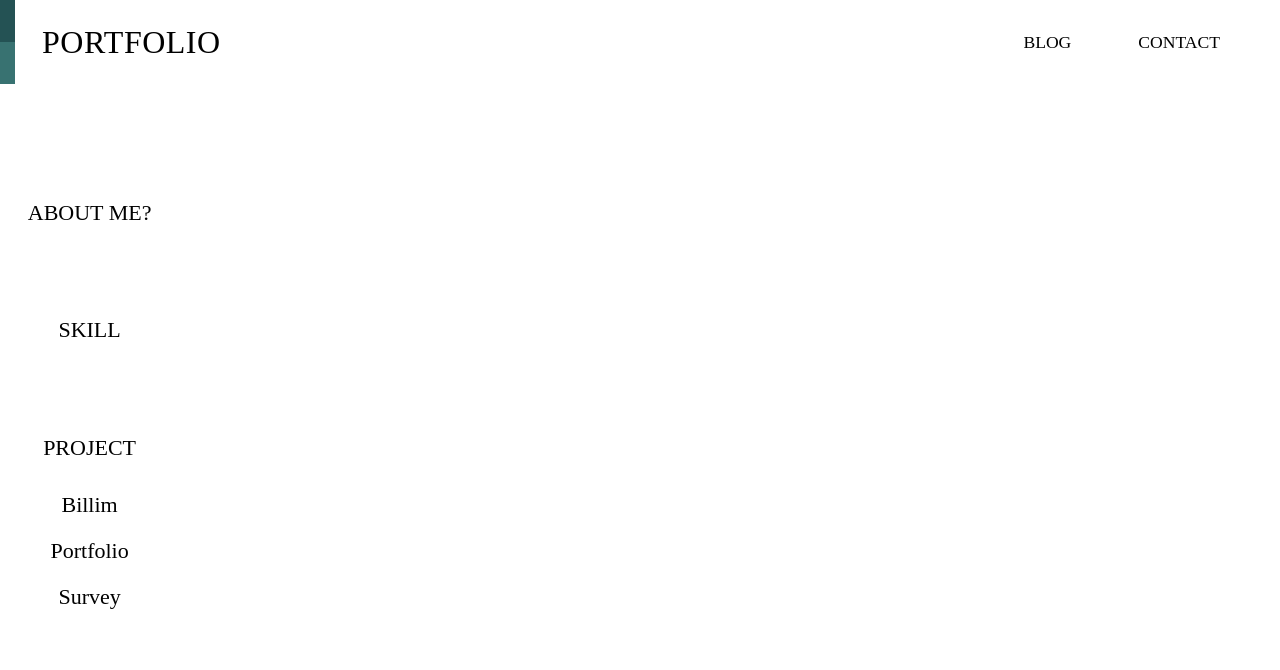
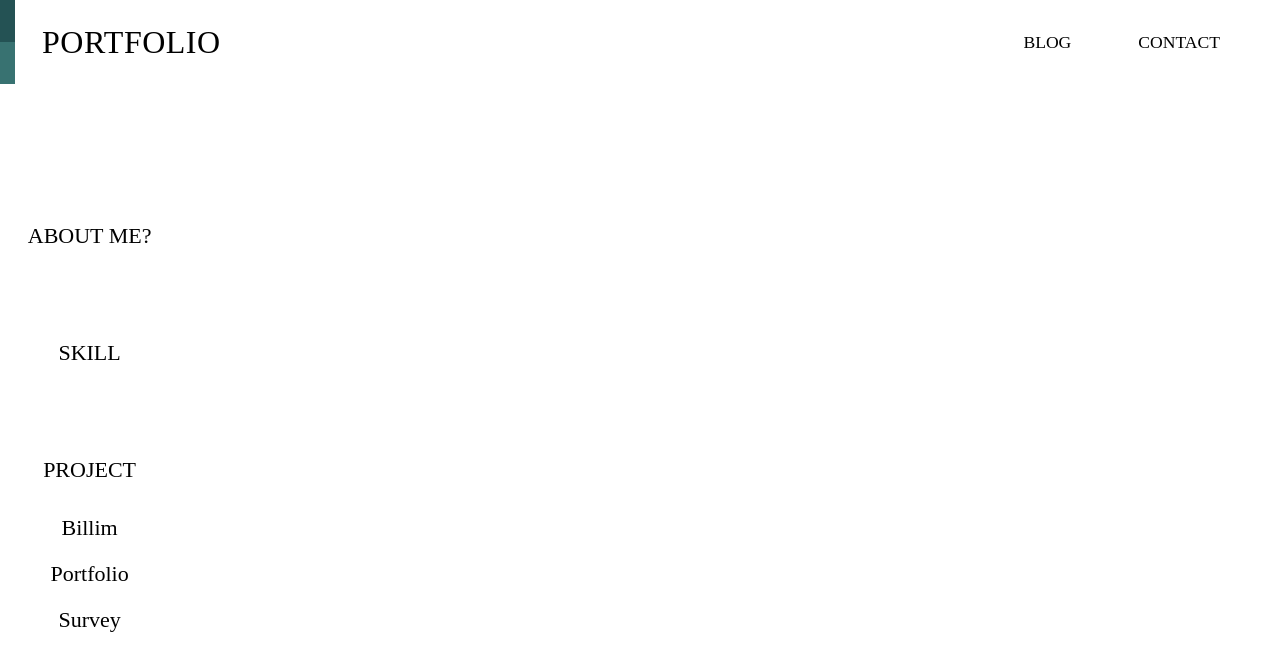
Before and after one commit to jh0neee/Portfolio, a Next.js app: page / in a window 1280 px wide. Shown: the top 670 px of the page. Built offline with nearby package versions, Linux system fonts and the light colour scheme; no server answers; the database is empty; a web font is replaced by a local one.

Commit message:
fix:SideBar 레이아웃 수정

```diff
--- a/src/components/layout/SideBar.tsx
+++ b/src/components/layout/SideBar.tsx
@@ -56,11 +56,12 @@ export default SideBar;
 
 const Navigation = styled.ul`
   width: 14%;
+  height: 100vh;
   position: fixed;
   display: flex;
   flex-direction: column;
   justify-content: center;
-  margin-top: 200px;
+  margin-top: 84px;
   min-width: 160px;
   font-family: "PuradakGentleGothicR";
 
```
